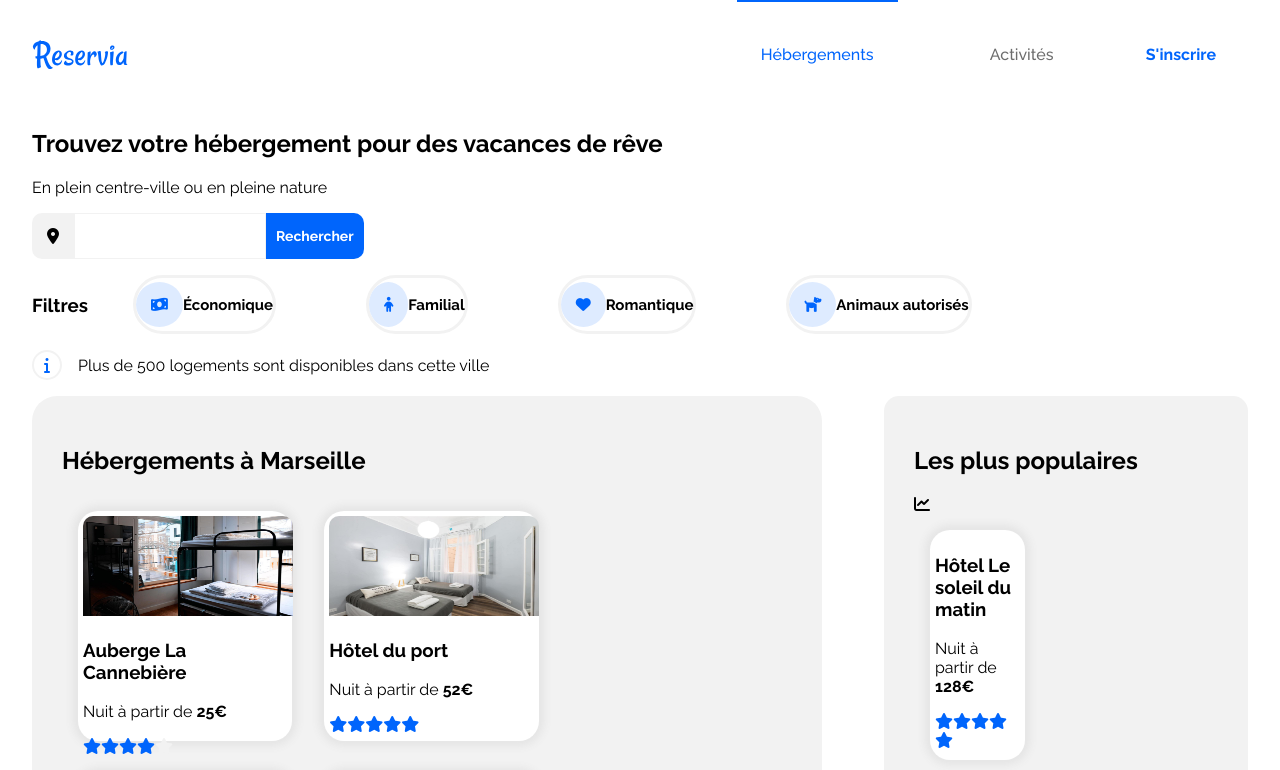
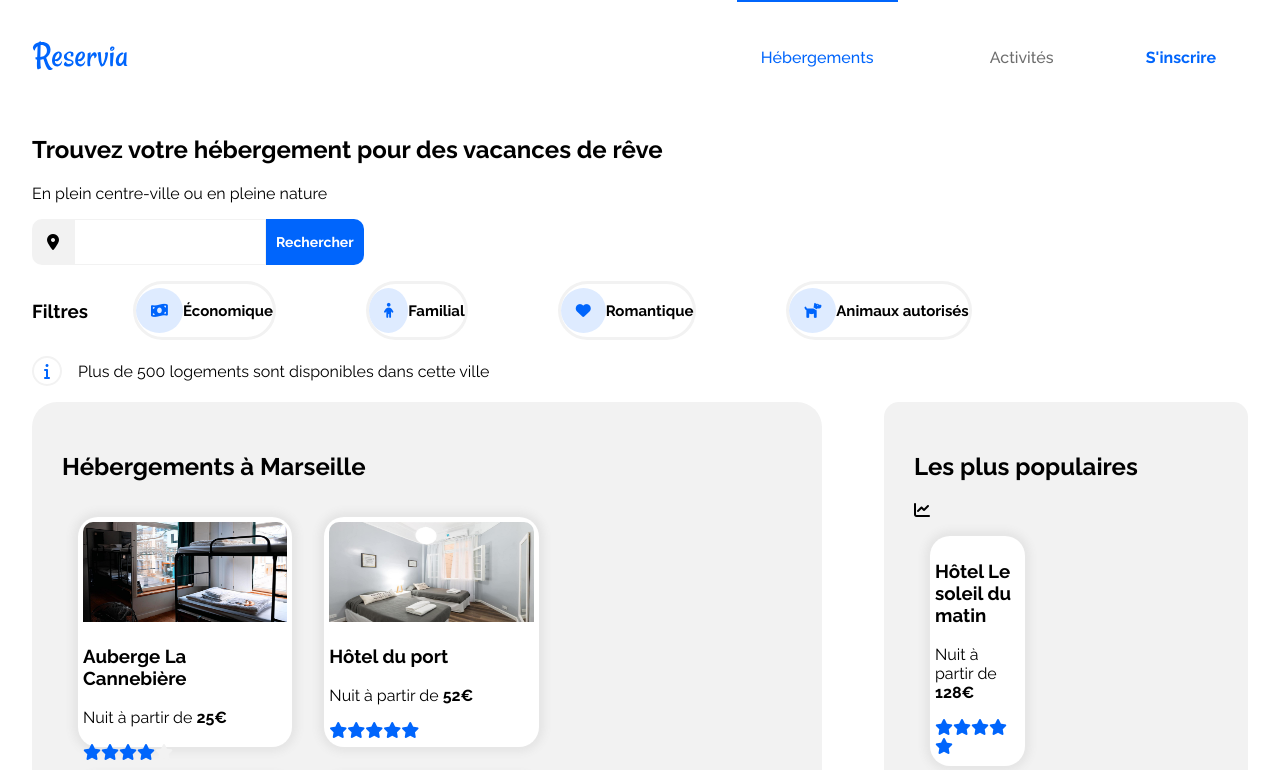
Before and after one commit to ThomasBergamin/P2-Reservia, a plain HTML site: page index.html in a window 1280 px wide. Shown: the top 770 px of the page. Drawn offline with Linux system fonts and the light colour scheme.

Commit message:
Refactor structure of header

```diff
--- a/assets/styles.css
+++ b/assets/styles.css
@@ -27,15 +27,22 @@ p {
 
 header {
   padding: 2em;
+}
+
+.navbar {
   display: flex;
   justify-content: space-between;
   align-items: center;
 }
 
+nav li {
+  display: inline;
+}
+
 .nav-link {
   border-color: #0065fc;
   text-decoration: none;
-  padding: 2.7rem 1.5em 0 1.5em;
+  padding: 2.9rem 1.5em 0 1.5em;
   margin: 0 2em 0 2em;
   font-weight: 500;
 }
@@ -166,7 +173,7 @@ header {
 }
 
 .location-img {
-  width: 210px;
+  width: 100%;
   height: 100px;
   border-radius: 10px 10px 0 0;
 }
--- a/index.html
+++ b/index.html
@@ -19,12 +19,26 @@
 
   <body>
     <header>
-      <img src="./assets/img/images/logo/Reservia.svg" alt="Logo Réservia" />
+      <nav class="navbar">
+        <div class="nav-left">
+          <a href="#"
+            ><img
+              src="./assets/img/images/logo/Reservia.svg"
+              alt="Logo Réservia"
+          /></a>
+        </div>
 
-      <nav>
-        <a href="#locations" class="nav-link active">Hébergements</a>
-        <a href="#activities" class="nav-link inactive">Activités</a>
-        <a href="#inscription" class="nav-register">S'inscrire</a>
+        <div class="nav-right">
+          <ul>
+            <li>
+              <a href="#locations" class="nav-link active">Hébergements</a>
+            </li>
+            <li>
+              <a href="#activities" class="nav-link inactive">Activités</a>
+            </li>
+            <li><a href="#inscription" class="nav-register">S'inscrire</a></li>
+          </ul>
+        </div>
       </nav>
     </header>
 
```
